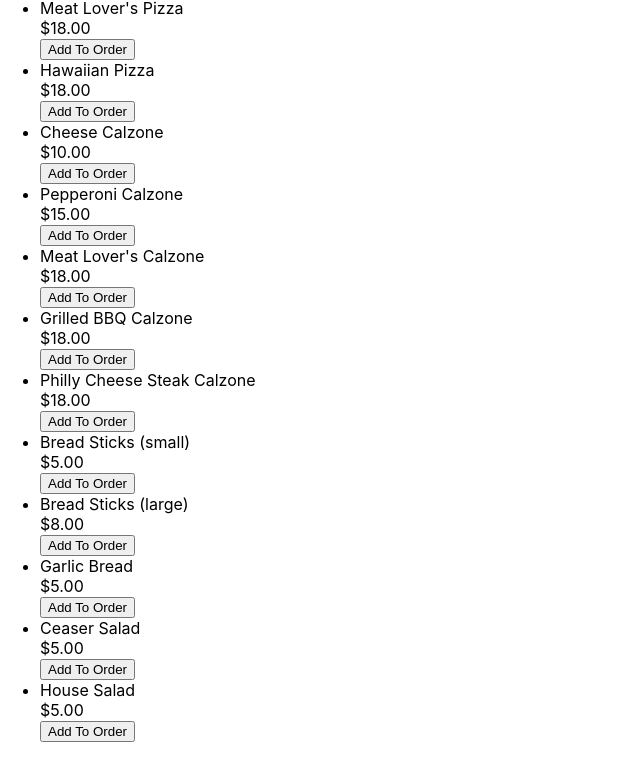
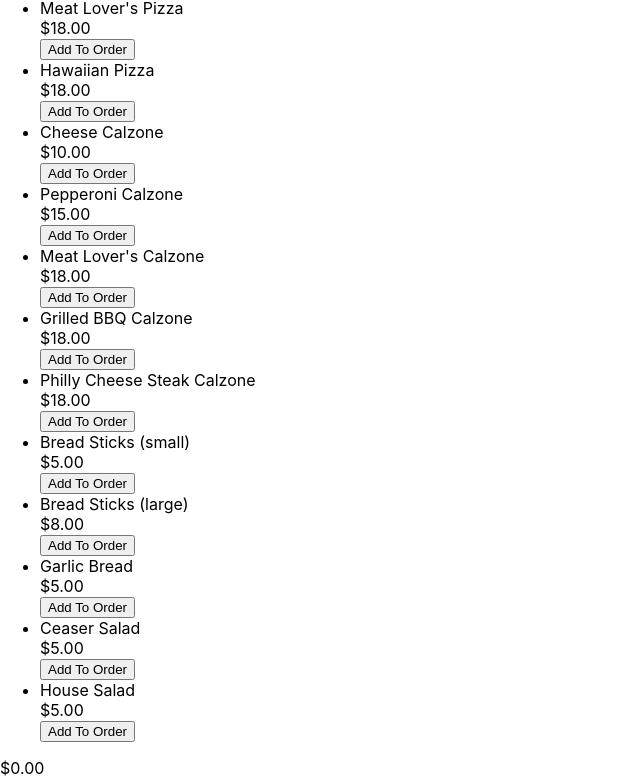
Before and after one commit to ABrower-Lingsch/react-restaurant-app, a React (Create React App) app: page / in a window 1280 px wide. Shown: the part 308-1086 px from the top of the page, without its empty margins (0-640 px from the left). Built offline with nearby package versions, Linux system fonts and the light colour scheme.

Commit message:
adds subtotal

```diff
--- a/src/components/MenuItem.js
+++ b/src/components/MenuItem.js
@@ -14,7 +14,7 @@ function MenuItem({items, handleClick}) {
     const listItems = items.filter(FILTER_OPTIONS[filter]).map(({name, price, id}) => (
         <li key={id}>
             <div>{name}</div>
-            <div>{price}</div>
+            <div>${price}.00</div>
             <button type='button' onClick={() => handleClick(items[id - 1])}>Add To Order</button>
         </li>
     ));
--- a/src/components/MenuList.js
+++ b/src/components/MenuList.js
@@ -4,24 +4,26 @@ import Order from "./Order";
 import { nanoid } from 'nanoid'
 
 const MENU_ITEMS = [
-    {name: "Cheese Pizza", price: "$10.00", pizza: true, id: 1},
-    {name: "Pepperoni Pizza", price: "$15.00", pizza: true, id: 2},
-    {name: "Margherita Pizza", price: "$18.00", pizza: true, id: 3},
-    {name: "Meat Lover's Pizza", price: "$18.00", pizza: true, id: 4},
-    {name: "Hawaiian Pizza", price: "$18.00", pizza: true, id: 5},
-    {name: "Cheese Calzone", price: "$10.00", calzone: true, id: 6},
-    {name: "Pepperoni Calzone", price: "$15.00", calzone: true, id: 7},
-    {name: "Meat Lover's Calzone", price: "$18.00", calzone: true, id: 8},
-    {name: "Grilled BBQ Calzone", price: "$18.00", calzone: true, id: 9},
-    {name: "Philly Cheese Steak Calzone", price: "$18.00", calzone: true, id: 10},
-    {name: "Bread Sticks (small)", price: "$5.00", side: true, id: 11},
-    {name: "Bread Sticks (large)", price: "$8.00", side: true, id: 12},
-    {name: "Garlic Bread", price: "$5.00", side: true, id: 13},
-    {name: "Ceaser Salad", price: "$5.00", side: true, id: 14},
-    {name: "House Salad", price: "$5.00", side: true, id: 15},
+    {name: "Cheese Pizza", price: 10, pizza: true, id: 1},
+    {name: "Pepperoni Pizza", price: 15, pizza: true, id: 2},
+    {name: "Margherita Pizza", price: 18, pizza: true, id: 3},
+    {name: "Meat Lover's Pizza", price: 18, pizza: true, id: 4},
+    {name: "Hawaiian Pizza", price: 18, pizza: true, id: 5},
+    {name: "Cheese Calzone", price: 10, calzone: true, id: 6},
+    {name: "Pepperoni Calzone", price: 15, calzone: true, id: 7},
+    {name: "Meat Lover's Calzone", price: 18, calzone: true, id: 8},
+    {name: "Grilled BBQ Calzone", price: 18, calzone: true, id: 9},
+    {name: "Philly Cheese Steak Calzone", price: 18, calzone: true, id: 10},
+    {name: "Bread Sticks (small)", price: 5, side: true, id: 11},
+    {name: "Bread Sticks (large)", price: 8, side: true, id: 12},
+    {name: "Garlic Bread", price: 5, side: true, id: 13},
+    {name: "Ceaser Salad", price: 5, side: true, id: 14},
+    {name: "House Salad", price: 5, side: true, id: 15},
   ];
 
 const orderItems = [];
+
+let totalPrice = 0;
 
 function MenuList() {
 
@@ -30,11 +32,13 @@ function MenuList() {
     const [order, setOrder] = useState(orderItems);
 
     const addOrderItem = (newItem) => {
+        totalPrice += newItem.price;
+        console.log(totalPrice);
         setOrder([...order, newItem]);
     }
 
     const handleClick = (userId) => {
-        console.log(userId)
+
         const newOrderItem = {
             id: nanoid(),
             name: userId.name,
@@ -50,7 +54,7 @@ function MenuList() {
   return (
     <>
       <MenuItem items={items} handleClick={handleClick}/>
-      <Order order={order} items={items} />
+      <Order order={order} items={items} totalPrice={totalPrice} />
     </>
   );
 }
--- a/src/components/Order.js
+++ b/src/components/Order.js
@@ -1,6 +1,6 @@
 
 
-function Order({order, id}) {
+function Order({order, id, totalPrice}) {
 
     const orderList = order.map(({id, name, price}) => (
         <li key={id}>
@@ -10,9 +10,12 @@ function Order({order, id}) {
     ));
 
   return (
+    <>
         <ul>
             {orderList}
         </ul>
+        <div>${totalPrice}.00</div>
+    </>
   )
 }
 
```
